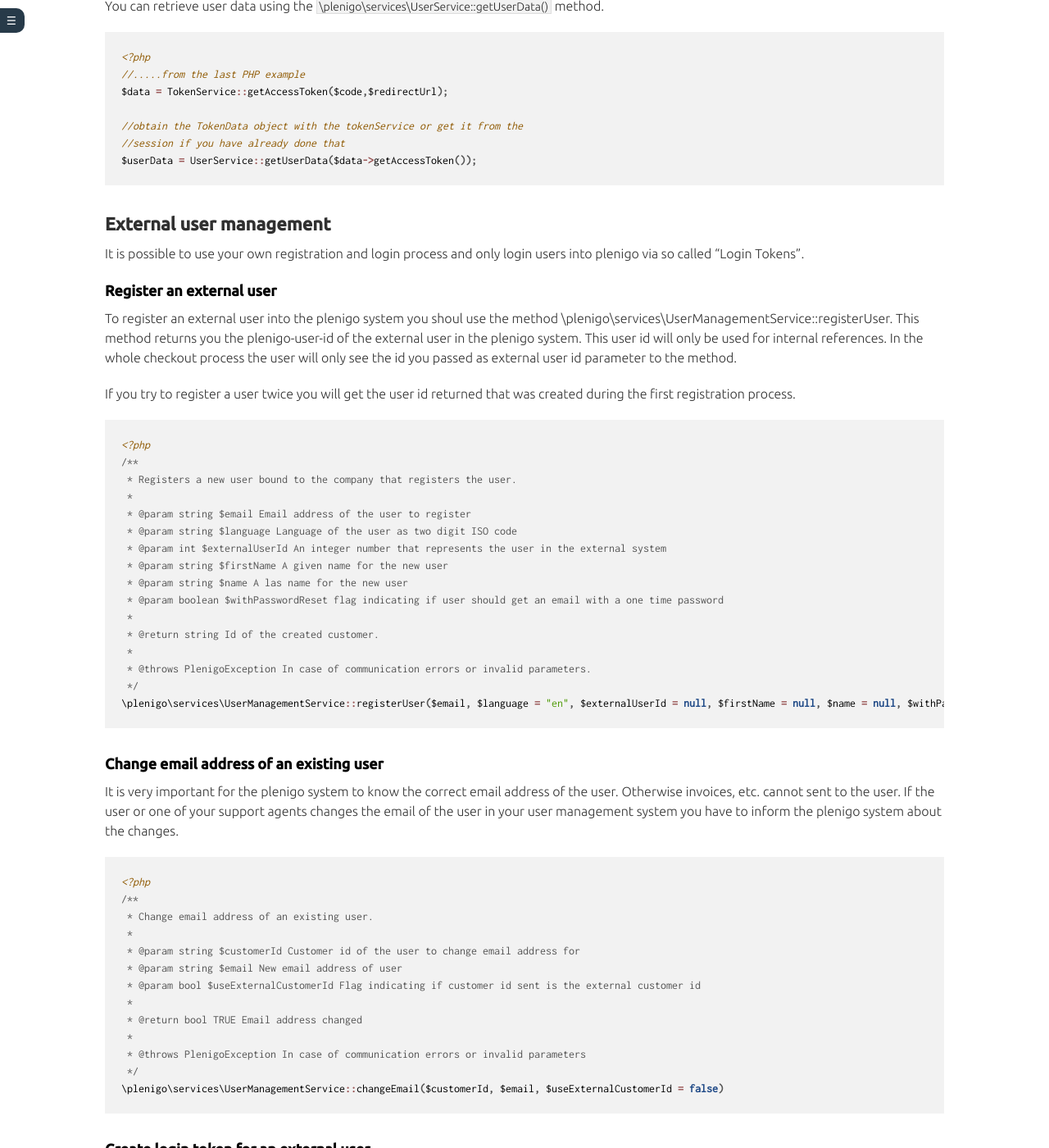
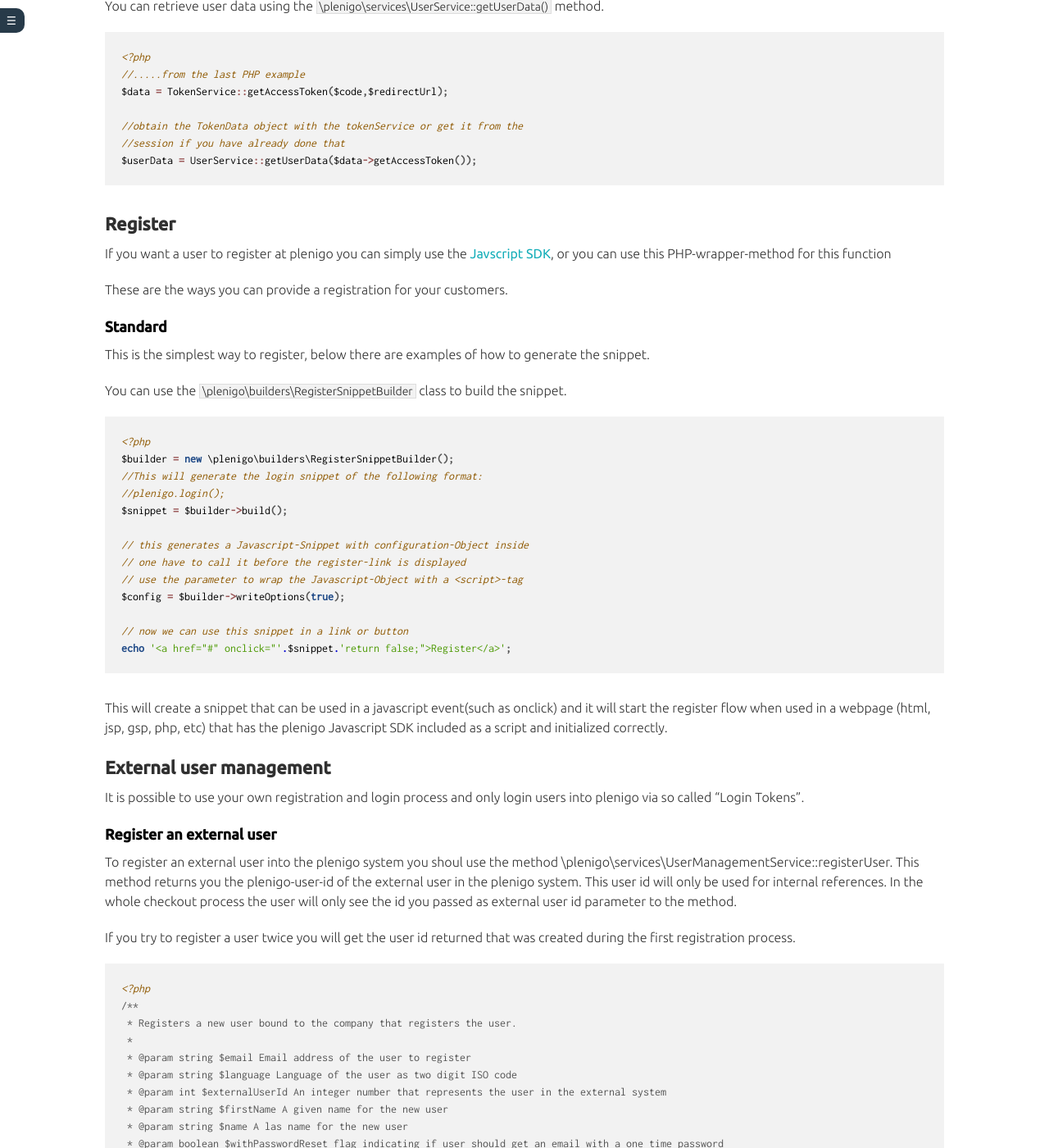
Before and after one commit to plenigo/plenigo.github.io, a Jekyll site: the page built from pages/sdks/php/php.md, in a window 1280 px wide and 1400 px high, scrolled down 4494 px. Shown: the whole window at 82% size. Built offline with Jekyll 4.4.1, drawn with Linux system fonts in a browser that asks for light colours.

Commit message:
simple register-method

````diff
--- /dev/null
+++ b/pages/sdks/php/includes/register.md
@@ -0,0 +1,27 @@
+If you want a user to register at plenigo you can simply use the [Javscript SDK](/sdks/javascript#registration---open-the-plenigo-registration-window), or you can use this PHP-wrapper-method for this function
+
+These are the ways you can provide a registration for your customers.
+
+### Standard
+
+This is the simplest way to register, below there are examples of how to generate the snippet.
+
+You can use the `\plenigo\builders\RegisterSnippetBuilder` class to build the snippet.
+
+```php
+<?php
+$builder = new \plenigo\builders\RegisterSnippetBuilder();
+//This will generate the login snippet of the following format:
+//plenigo.login();
+$snippet = $builder->build();
+
+// this generates a Javascript-Snippet with configuration-Object inside
+// one have to call it before the register-link is displayed
+// use the parameter to wrap the Javascript-Object with a <script>-tag
+$config = $builder->writeOptions(true);
+
+// now we can use this snippet in a link or button
+echo '<a href="#" onclick="'.$snippet.'return false;">Register</a>';
+```
+
+This will create a snippet that can be used in a javascript event(such as onclick) and it will start the register flow when used in a webpage (html, jsp, gsp, php, etc) that has the plenigo Javascript SDK included as a script and initialized correctly.
--- a/pages/sdks/php/php.md
+++ b/pages/sdks/php/php.md
@@ -19,6 +19,10 @@
 ## Login
 
 {% include_relative includes/login.md %}
+
+## Register
+
+{% include_relative includes/register.md %}
 
 ## External user management
 
````
